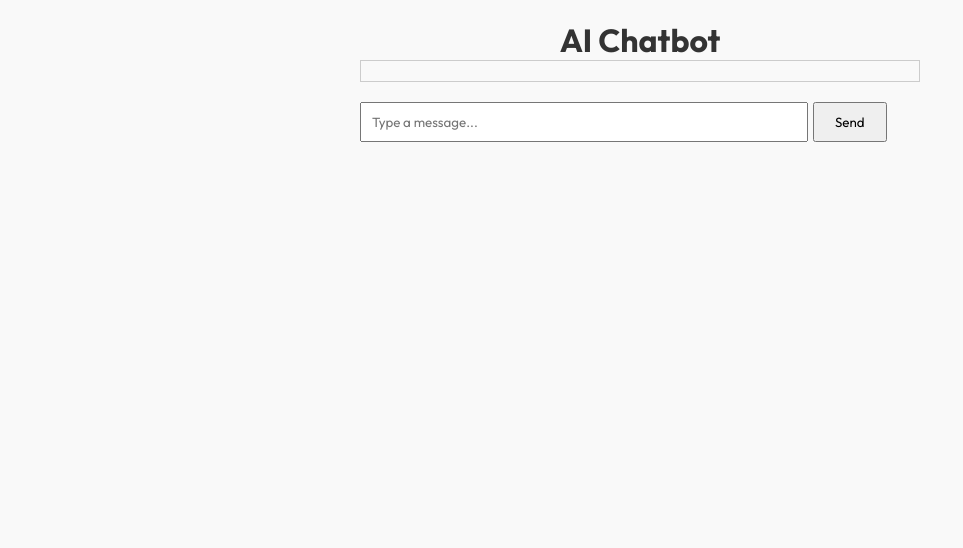
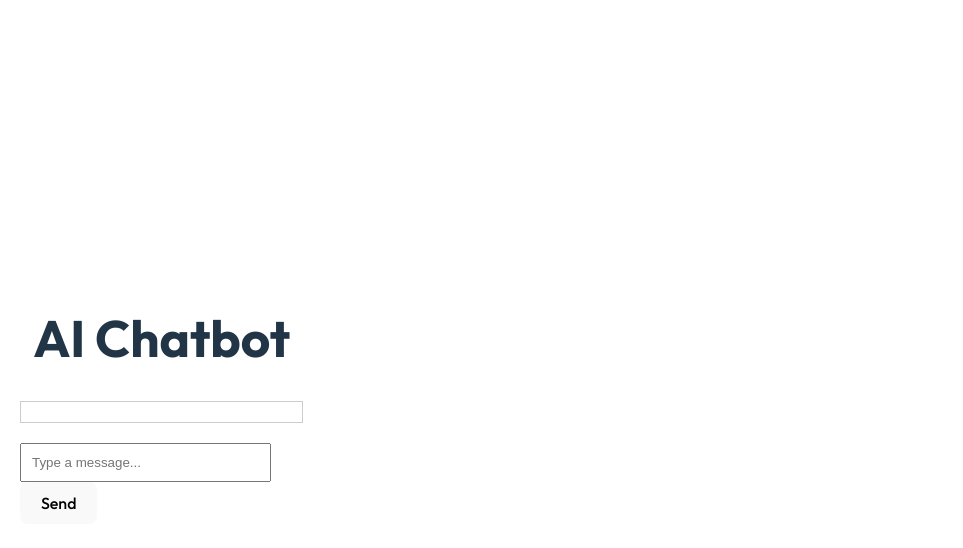
Before and after one commit to iamriyapatel/ChatMate, a React (Vite) app in the folder gemini-chatbot-frontend/: page / in a window 1280 px wide. Shown: the top 548 px of the page, without its empty margins (0-963 px from the left). Built offline with nearby package versions, Linux system fonts and the light colour scheme.

Commit message:
updated index.css

```diff
--- a/gemini-chatbot-frontend/src/index.css
+++ b/gemini-chatbot-frontend/src/index.css
@@ -3,57 +3,77 @@
 @tailwind components;
 @tailwind utilities;
 
-* {
-  margin: 0;
-  padding: 0;
-  box-sizing: border-box;
-  font-family: 'Outfit', sans-serif;
+:root {
+  font-family: 'Outfit';
+  line-height: 1.5;
+  font-weight: 400;
+
+  color-scheme: light dark;
+  color: rgba(255, 255, 255, 0.87);
+  background-color: #1c1b1b;
+
+  font-synthesis: none;
+  text-rendering: optimizeLegibility;
+  -webkit-font-smoothing: antialiased;
+  -moz-osx-font-smoothing: grayscale;
+
+  margin: none;
 }
 
-/* Body Styling */
-body {
-  background-color: #f9f9f9;
-  color: #333;
+html, body {
+  overflow: hidden;
 }
 
-/* Improved Card Styling */
-.card {
-  padding: 1.5rem;
-  border-radius: 12px;
-  box-shadow: 0 4px 6px rgba(0, 0, 0, 0.1);
+a {
+  font-weight: 500;
+  color: #646cff;
+  text-decoration: inherit;
+}
+a:hover {
+  color: #535bf2;
 }
 
-/* Chat Messages Styling */
-.user-message {
-  background-color: #4f46e5; /* Soft blue */
-  color: white;
-  align-self: flex-end;
-  padding: 10px;
-  border-radius: 12px;
-  max-width: 70%;
+body {
+  margin: 0;
+  display: flex;
+  place-items: center;
+  min-width: 320px;
+  min-height: 100vh;
 }
 
-.bot-message {
-  background-color: #e5e7eb; /* Light gray */
-  color: #333;
-  align-self: flex-start;
-  padding: 10px;
-  border-radius: 12px;
-  max-width: 70%;
+h1 {
+  font-size: 3.2em;
+  line-height: 1.1;
 }
 
-/* Button Improvements */
 button {
-  transition: all 0.3s ease-in-out;
+  border-radius: 8px;
+  border: 1px solid transparent;
+  padding: 0.6em 1.2em;
+  font-size: 1em;
+  font-weight: 500;
+  font-family: inherit;
+  background-color: #1a1a1a;
+  cursor: pointer;
+  transition: border-color 0.25s;
+}
+button:hover {
+  border-color: #646cff;
+}
+button:focus,
+button:focus-visible {
+  outline: 4px auto -webkit-focus-ring-color;
 }
 
-button:hover {
-  transform: scale(1.05);
-  opacity: 0.9;
+@media (prefers-color-scheme: light) {
+  :root {
+    color: #213547;
+    background-color: #ffffff;
+  }
+  a:hover {
+    color: #747bff;
+  }
+  button {
+    background-color: #f9f9f9;
+  }
 }
-
-/* Sidebar Hover Effects */
-.sidebar-item:hover {
-  background-color: #f3f4f6;
-  transition: background-color 0.3s;
-}
```
